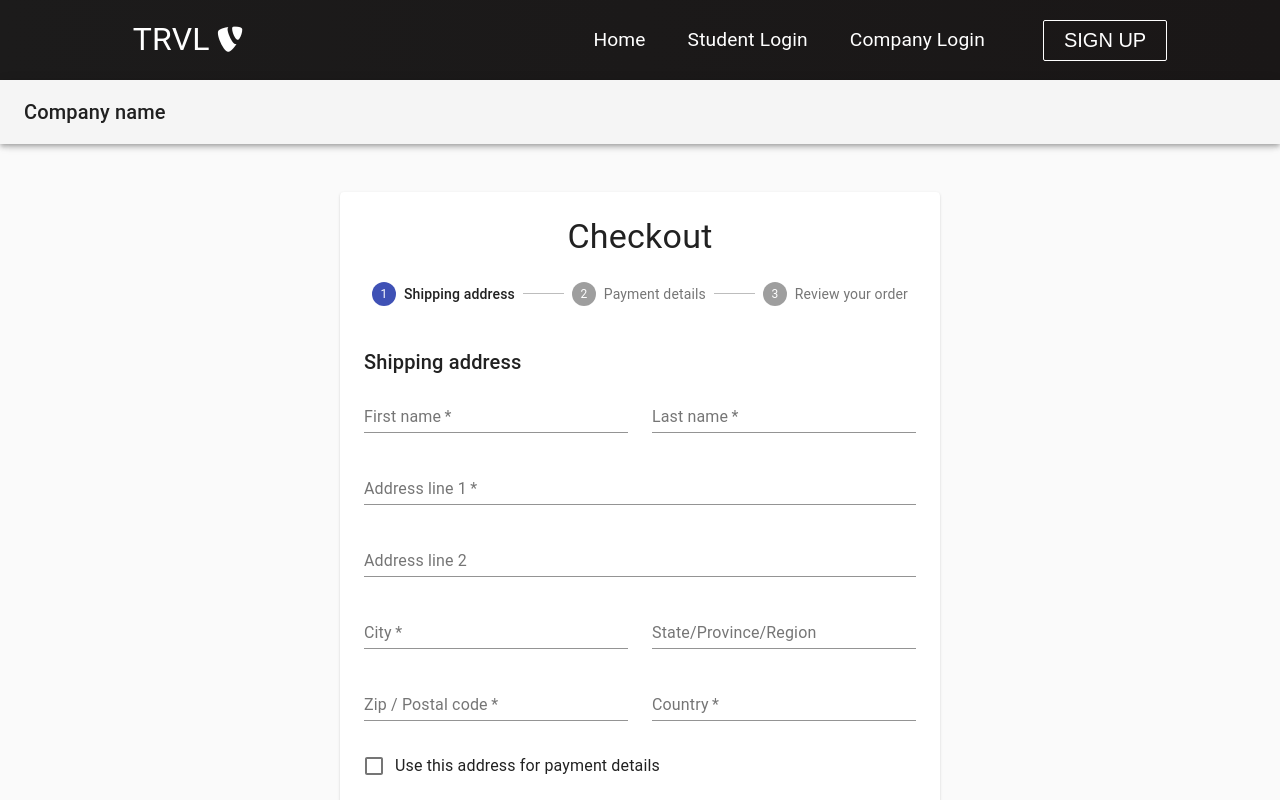
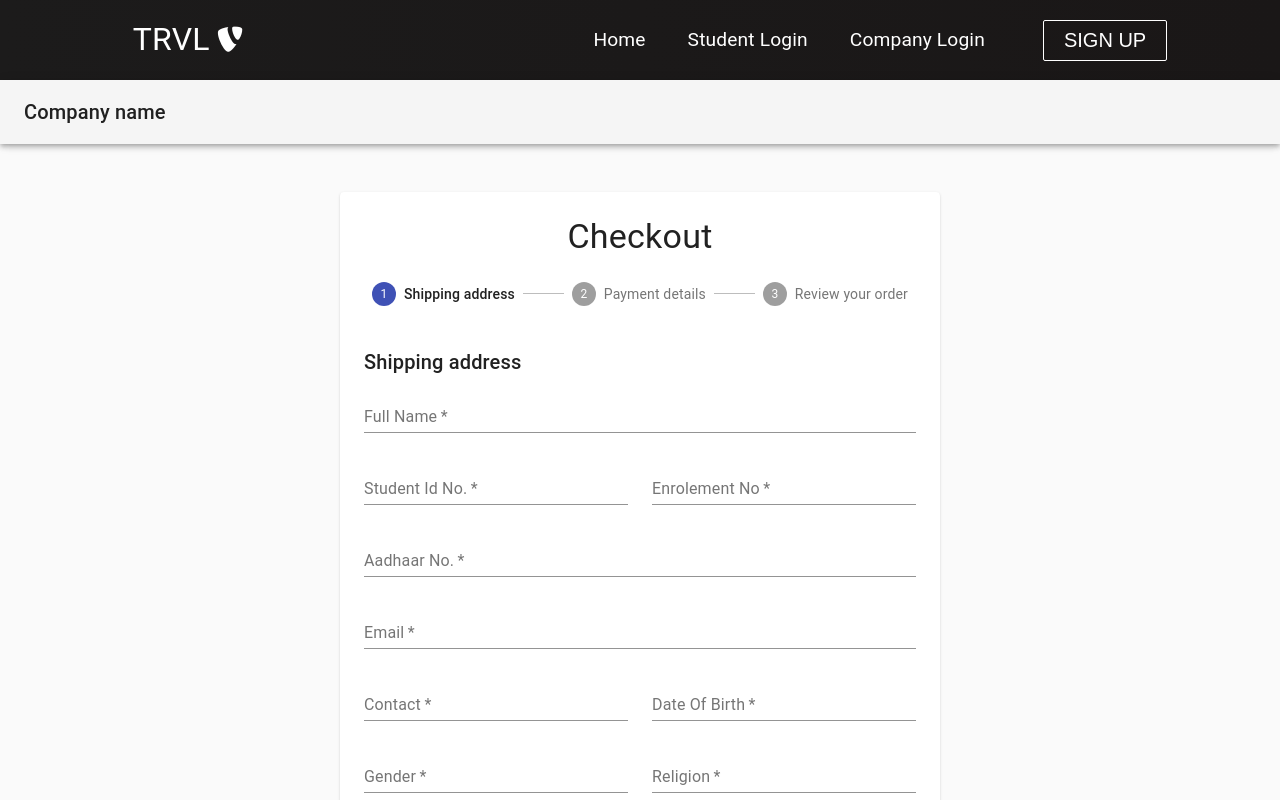
Before and after one commit to parth-chovatiya/training-placement-management, a React (Create React App) app in the folder frontend/: page /student/register in a window 1280 px wide. Shown: the top 800 px of the page. Built offline with nearby package versions, Linux system fonts and the light colour scheme.

Commit message:
registration form changes

```diff
--- a/frontend/src/student/pages/AddressForm.js
+++ b/frontend/src/student/pages/AddressForm.js
@@ -12,12 +12,12 @@ export default function AddressForm() {
         Shipping address
       </Typography>
       <Grid container spacing={3}>
-        <Grid item xs={12} sm={6}>
+        <Grid item xs={12}>
           <TextField
             required
             id="firstName"
             name="firstName"
-            label="First name"
+            label="Full Name"
             fullWidth
             autoComplete="given-name"
           />
@@ -25,30 +25,82 @@ export default function AddressForm() {
         <Grid item xs={12} sm={6}>
           <TextField
             required
-            id="lastName"
-            name="lastName"
-            label="Last name"
+            id="firstName"
+            name="firstName"
+            label="Student Id No."
             fullWidth
-            autoComplete="family-name"
+            autoComplete="given-name"
           />
         </Grid>
+        <Grid item xs={12} sm={6}>
+          <TextField
+            required
+            id="firstName"
+            name="firstName"
+            label="Enrolement No"
+            fullWidth
+            autoComplete="given-name"
+          />
+        </Grid>
+
         <Grid item xs={12}>
           <TextField
             required
             id="address1"
             name="address1"
-            label="Address line 1"
+            label="Aadhaar No."
             fullWidth
             autoComplete="shipping address-line1"
           />
         </Grid>
         <Grid item xs={12}>
           <TextField
+            required
             id="address2"
             name="address2"
-            label="Address line 2"
+            label="Email"
             fullWidth
             autoComplete="shipping address-line2"
+          />
+        </Grid>
+        <Grid item xs={12} sm={6}>
+          <TextField
+            required
+            id="city"
+            name="city"
+            label="Contact"
+            fullWidth
+            autoComplete="shipping address-level2"
+          />
+        </Grid>
+        <Grid item xs={12} sm={6}>
+          <TextField
+            required
+            id="city"
+            name="city"
+            label="Date Of Birth"
+            fullWidth
+            autoComplete="shipping address-level2"
+          />
+        </Grid>
+        <Grid item xs={12} sm={6}>
+          <TextField
+            required
+            id="city"
+            name="city"
+            label="Gender"
+            fullWidth
+            autoComplete="shipping address-level2"
+          />
+        </Grid>
+        <Grid item xs={12} sm={6}>
+          <TextField
+            required
+            id="city"
+            name="city"
+            label="Religion"
+            fullWidth
+            autoComplete="shipping address-level2"
           />
         </Grid>
         <Grid item xs={12} sm={6}>
@@ -84,12 +136,12 @@ export default function AddressForm() {
             autoComplete="shipping country"
           />
         </Grid>
-        <Grid item xs={12}>
+        {/* <Grid item xs={12}>
           <FormControlLabel
             control={<Checkbox color="secondary" name="saveAddress" value="yes" />}
             label="Use this address for payment details"
           />
-        </Grid>
+        </Grid> */}
       </Grid>
     </React.Fragment>
   );
--- a/frontend/src/student/pages/PaymentForm.js
+++ b/frontend/src/student/pages/PaymentForm.js
@@ -9,40 +9,40 @@ export default function PaymentForm() {
   return (
     <React.Fragment>
       <Typography variant="h6" gutterBottom>
-        Payment method
+        Academic details
       </Typography>
       <Grid container spacing={3}>
-        <Grid item xs={12} md={6}>
-          <TextField required id="cardName" label="Name on card" fullWidth autoComplete="cc-name" />
-        </Grid>
-        <Grid item xs={12} md={6}>
+        {/* <Grid item xs={12}>
+          <TextField required id="cardName" label="Branch" fullWidth autoComplete="cc-name" />
+        </Grid> */}
+        <Grid item xs={12}>
           <TextField
             required
             id="cardNumber"
-            label="Card number"
+            label="Branch"
             fullWidth
             autoComplete="cc-number"
           />
         </Grid>
         <Grid item xs={12} md={6}>
-          <TextField required id="expDate" label="Expiry date" fullWidth autoComplete="cc-exp" />
+          <TextField required id="expDate" label="Passing Year" fullWidth autoComplete="cc-exp" />
         </Grid>
         <Grid item xs={12} md={6}>
           <TextField
             required
             id="cvv"
-            label="CVV"
-            helperText="Last three digits on signature strip"
+            label="CGPA"
+            // helperText="Last three digits on signature strip"
             fullWidth
             autoComplete="cc-csc"
           />
         </Grid>
-        <Grid item xs={12}>
+        {/* <Grid item xs={12}>
           <FormControlLabel
             control={<Checkbox color="secondary" name="saveCard" value="yes" />}
             label="Remember credit card details for next time"
           />
-        </Grid>
+        </Grid> */}
       </Grid>
     </React.Fragment>
   );
```
Also changed, not shown: 1 other file (tests, documents, lock files or other folders).
